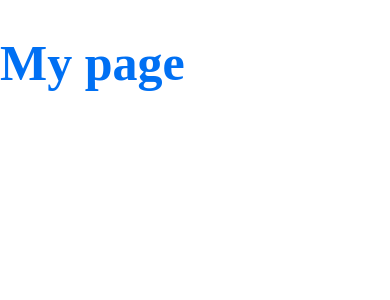
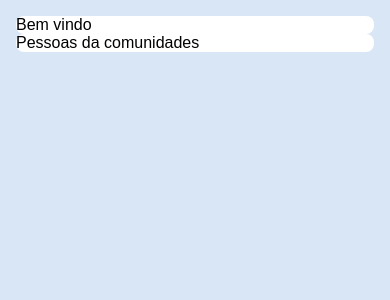
Before and after one commit to renatospaka/alurakut, a Next.js app: page / in a window 390 px wide. Shown: the top 300 px of the page. Built offline with nearby package versions, Linux system fonts and the light colour scheme.

Commit message:
feat: :sparkles: initial site structure
draft of the structure of the site already responsive

```diff
--- a/pages/_app.js
+++ b/pages/_app.js
@@ -1,10 +1,28 @@
 import { createGlobalStyle, ThemeProvider } from 'styled-components'
 
 const GlobalStyle = createGlobalStyle`
-  body {
+  /*Reset CSS*/
+  * {
     margin: 0;
     padding: 0;
     box-sizing: border-box;
+  }
+
+  body {
+    background-color: #D9E6F6;
+    font-family: sans-serif;
+  }
+
+  #__next{
+    display: flex;
+    min-height: 100vh;
+    flex-direction: column;
+  }
+
+  img {
+    max-width: 100%;
+    height: auto;
+    display: block;
   }
 `
 
--- a/pages/index.js
+++ b/pages/index.js
@@ -1,10 +1,51 @@
 import styled from 'styled-components'
 
-const Title = styled.h1`
-  font-size: 50px;
-  color: ${({ theme }) => theme.colors.primary};
+const Box = styled.div`
+  background: #ffffff;
+  border-radius: 8px;
+`;
+
+const MainGrid = styled.main`
+  width: 100%;
+  grid-gap: 10px;
+  margin-left: auto;
+  margin-right: auto;
+  max-width: 500px;
+  padding: 16px;
+  .profileArea {
+    display: none;
+    @media(min-width: 860px) {
+      display: block;
+    }
+  }
+  @media(min-width: 860px) {
+    max-width: 1110px;
+    display: grid;
+    grid-template-areas: "profileArea welcomeArea profileRelationsArea";
+    grid-template-columns: 160px 1fr 312px; /* 1fr pega a fração do que tem disponível */
+    /* grid-template-columns: 160px 618px 312px; */
+  }
 `
 
 export default function Home() {
-  return <Title>My page</Title>
-}
+  return (
+    <MainGrid>
+      <div className="profileArea" style={{ gridArea: "profileArea"}}>
+        <Box>
+          <img src="https://github.com/renatospaka.png" />
+        </Box>
+      </div>
+      <div className="welcomeArea" style={{ gridArea: "welcomeArea"}}>
+        <Box>
+          Bem vindo
+        </Box>
+      </div>
+      <div className="profileRelationArea" style={{ gridArea: "profileRelationArea"}}>
+        <Box>
+          Pessoas da comunidades
+        </Box>
+      </div>
+
+    </MainGrid>
+  )
+};
```
